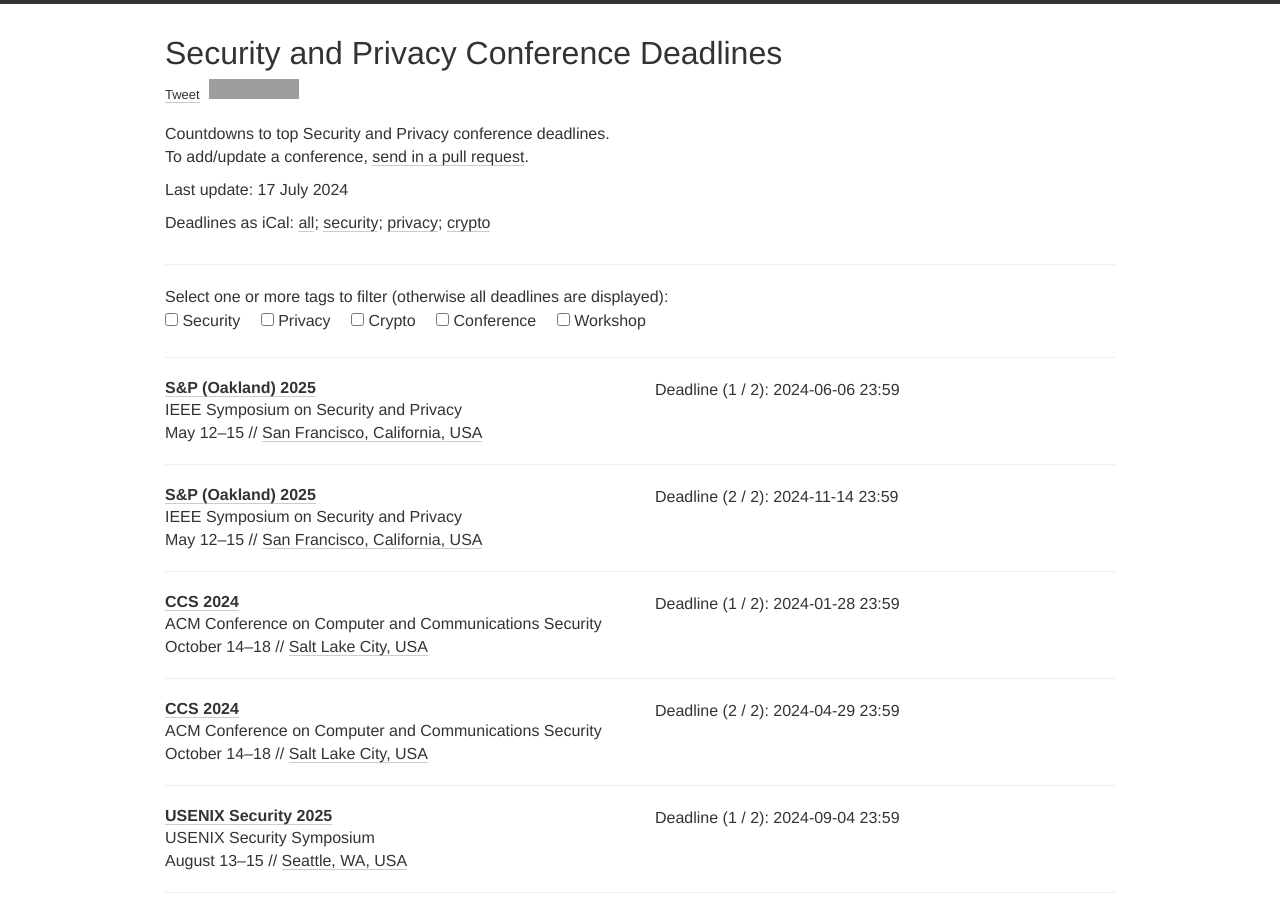
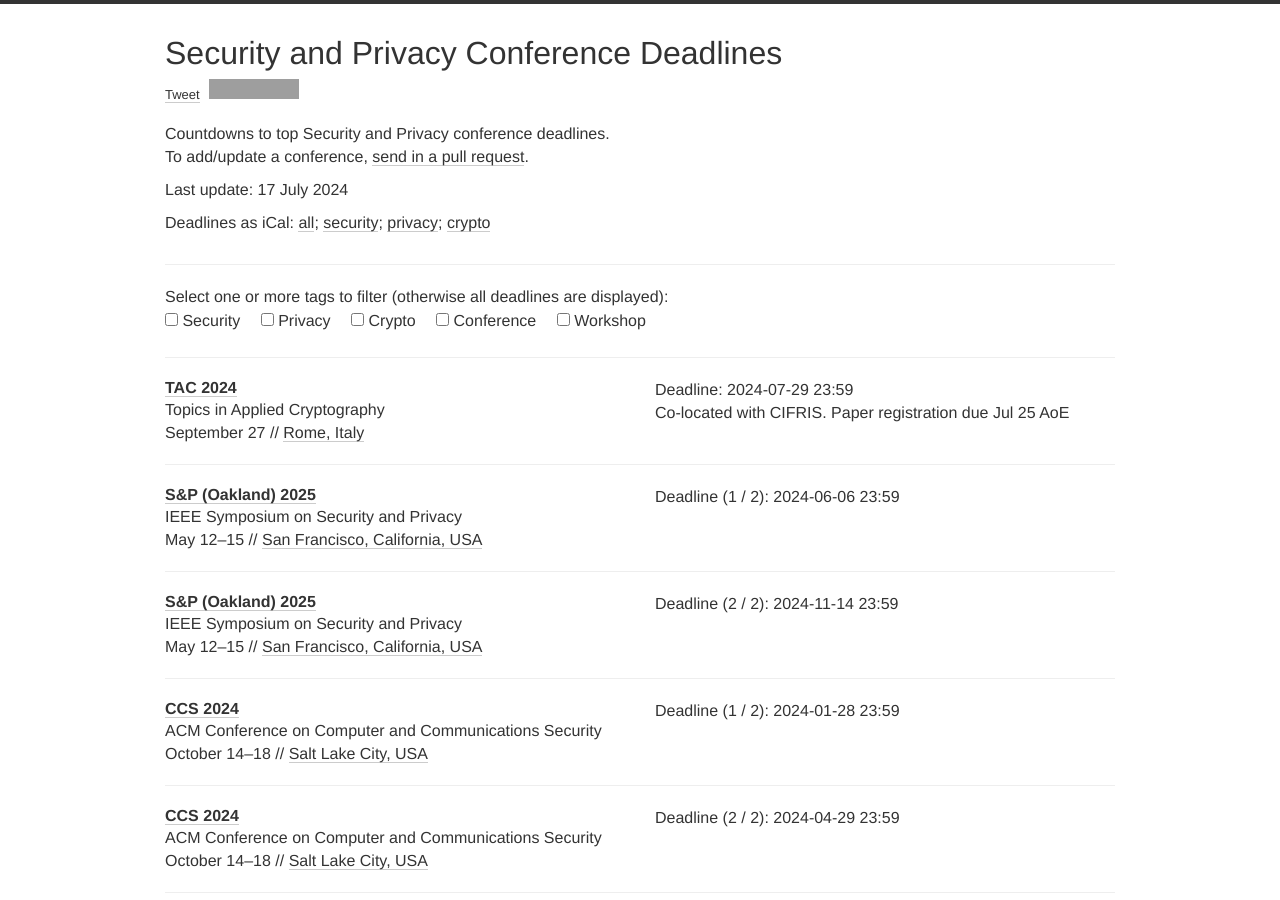
Before and after one commit to sec-deadlines/sec-deadlines.github.io, a Jekyll site: the page built from index.html, in a window 1280 px wide and 900 px high. Built offline with Jekyll 4.4.1, drawn with Linux system fonts in a browser that asks for light colours; nearby versions of some CDN libraries; comment, search, counter and statistics services are not loaded; grey boxes are pictures that could not be loaded.

Commit message:
Added TAC workshop

```diff
--- a/_data/conferences.yml
+++ b/_data/conferences.yml
@@ -1,6 +1,16 @@
 ---
 
 # Security and Privacy
+
+- name: TAC
+  description: Topics in Applied Cryptography
+  year: 2024
+  date: September 27
+  link: https://aleph.fbk.eu/events/TAC2024/
+  deadline: ["2024-07-29 23:59"]
+  comment: Co-located with CIFRIS. Paper registration due Jul 25 AoE
+  place: Rome, Italy
+  tags: [SEC, CRYPTO, SHOP]
 
 - name: S&P (Oakland)
   year: 2025
```
